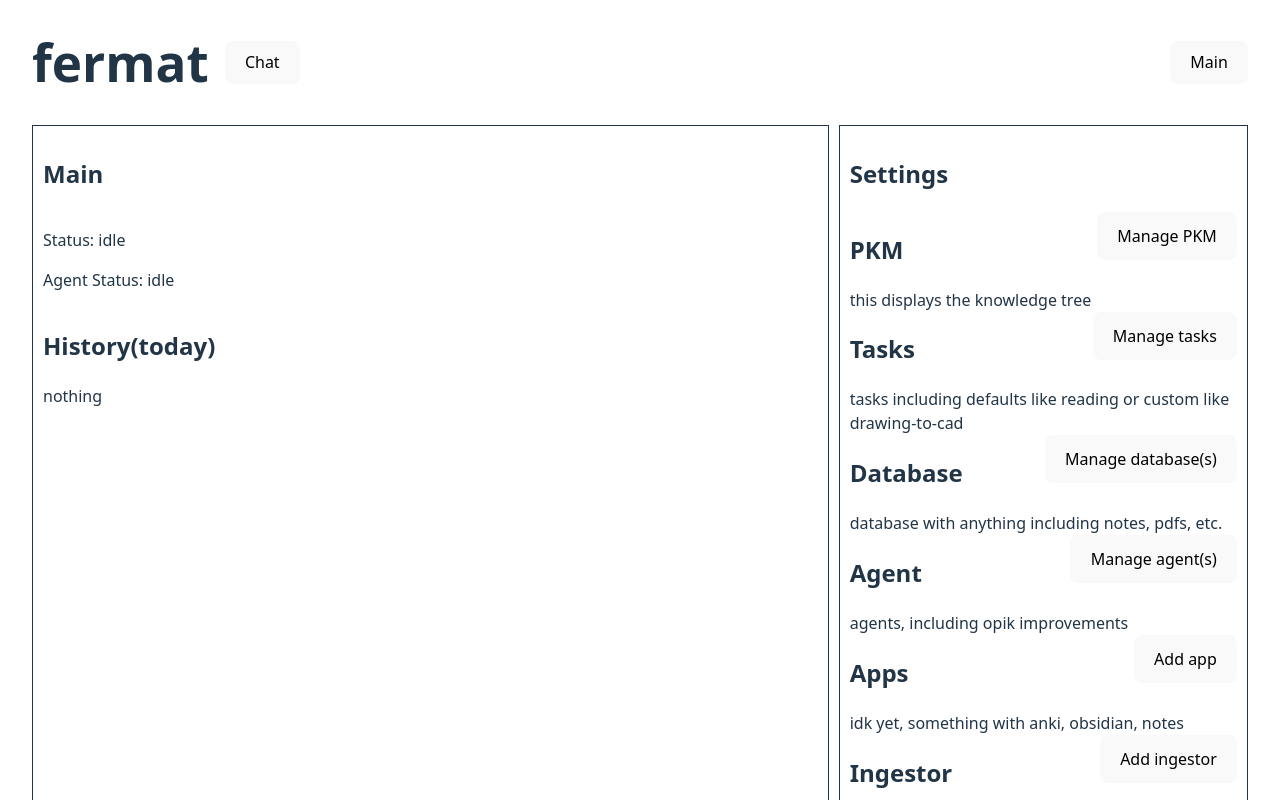
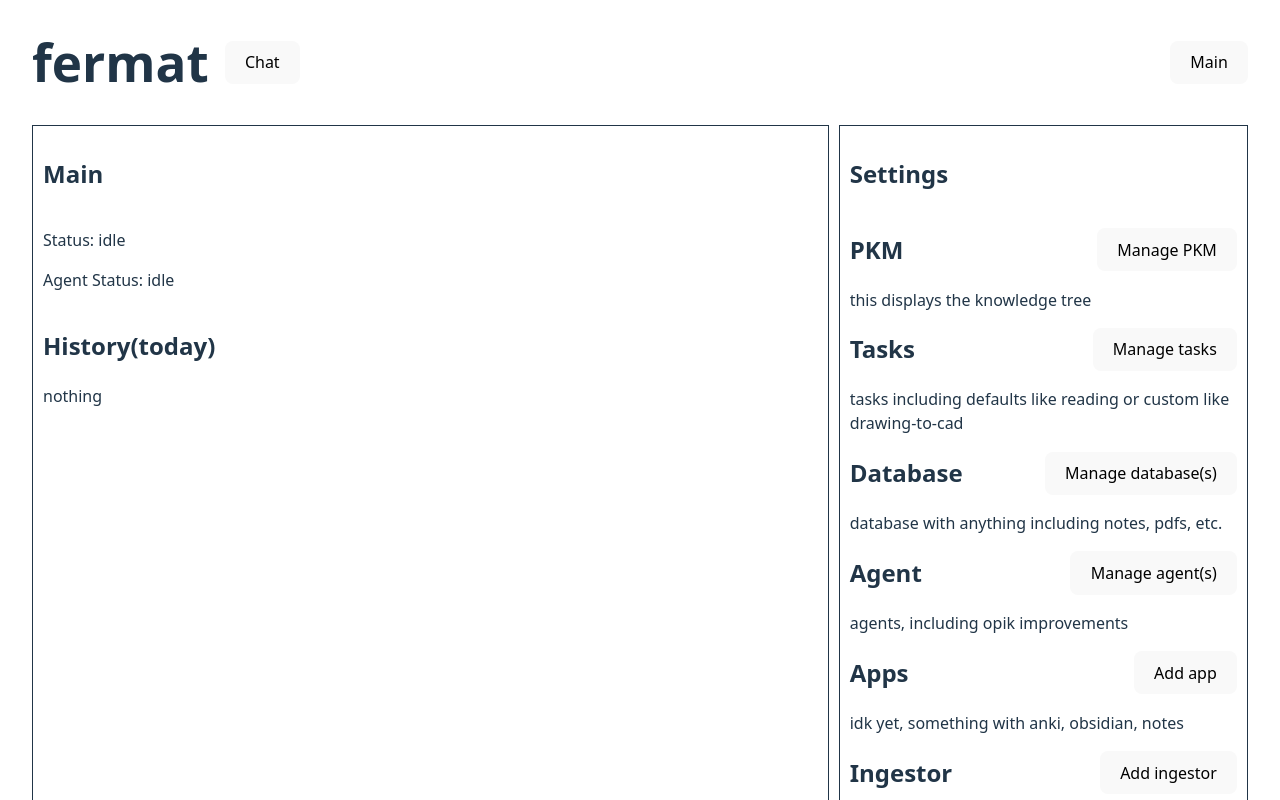
Before and after one commit to pbkompasz/fermat, a React app in the folder src/frontend/: page / in a window 1280 px wide. Shown: the top 800 px of the page. Built offline with nearby package versions, Linux system fonts and the light colour scheme; the HTML template or start-up script is replaced by a standard one.

Commit message:
feat: small style changes

```diff
--- a/src/frontend/src/App.css
+++ b/src/frontend/src/App.css
@@ -14,10 +14,16 @@
 .subsection--title {
   display: flex;
   flex-direction: row;
+  align-items: center;
   gap: 10px;
+
   justify-content: space-between;
 
   button {
     max-height: 3rem;
   }
 }
+
+.subsection--title > div > button {
+  margin-left: 1rem;
+};
```
